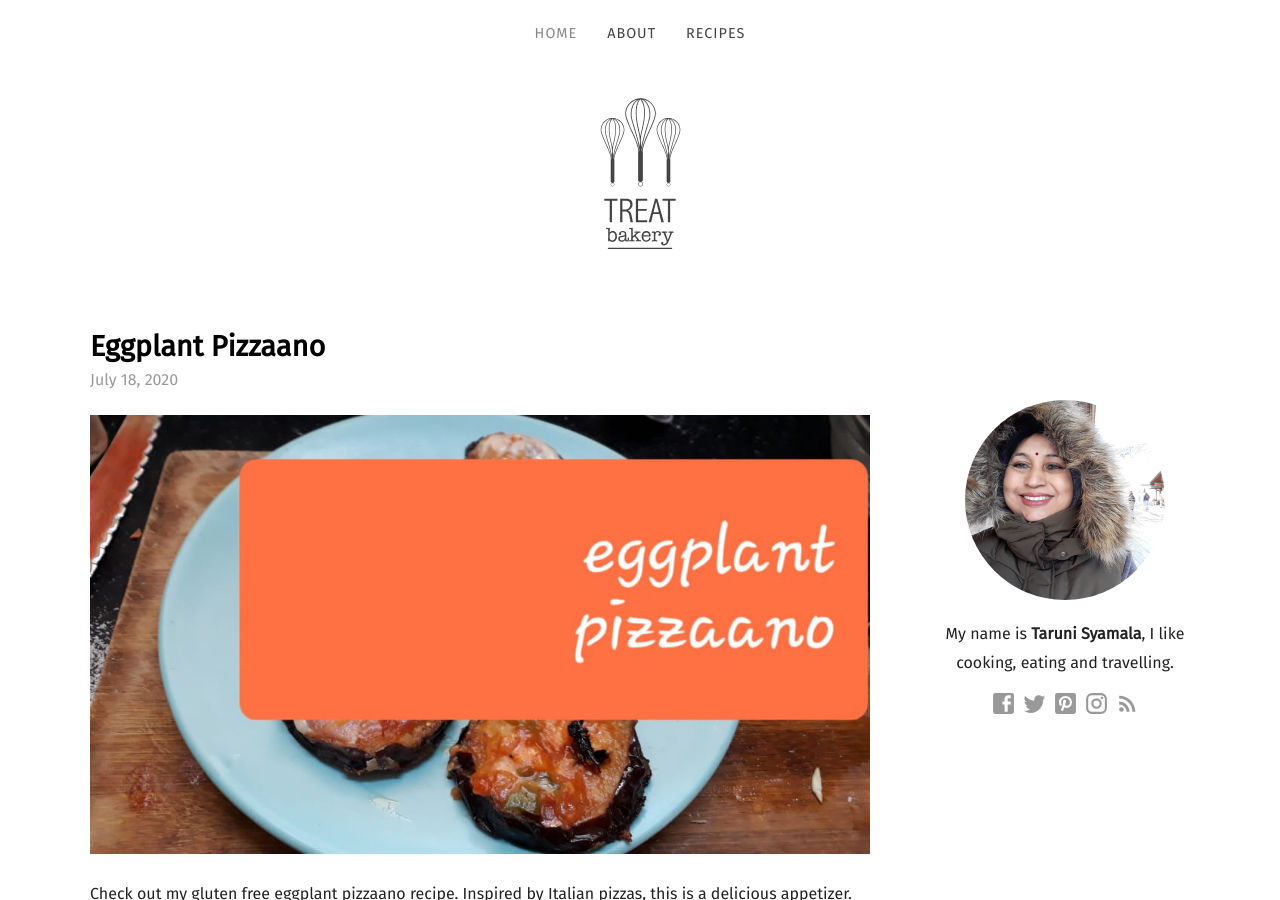
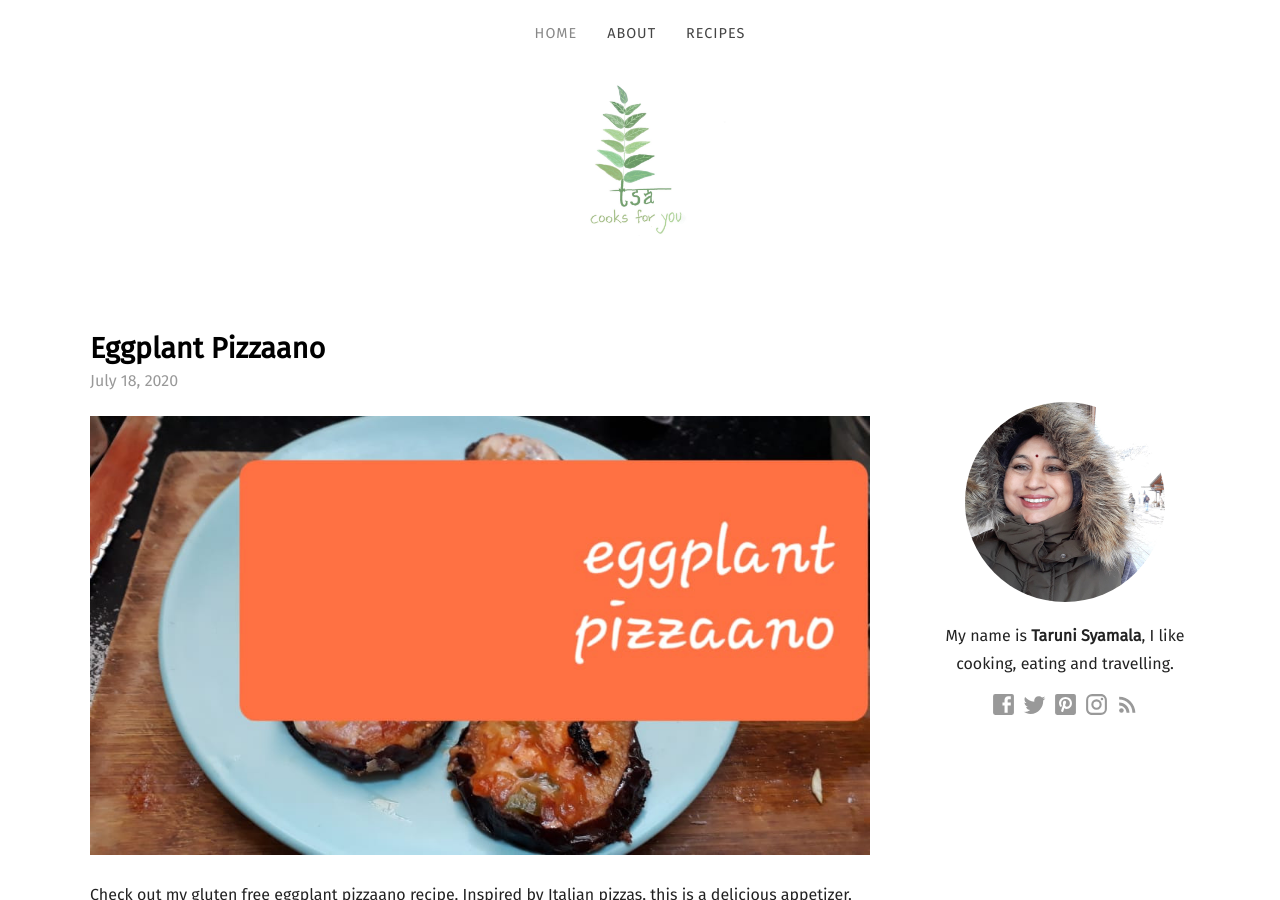
Before and after one commit to tsacooks4u/tsacooks4u.github.io, a Jekyll site: the page built from index.html, in a window 1280 px wide and 900 px high. Built offline with Jekyll 4.4.1, drawn with Linux system fonts in a browser that asks for light colours; some web fonts are replaced; the list of posts is cut into pages by our own code.

Commit message:
Updated 2 files via CloudCannon

```diff
--- a/_data/company_details.yml
+++ b/_data/company_details.yml
@@ -1,2 +1,2 @@
 email: support@example.com
-logo_image: /images/logo.svg
+logo_image: /uploads/logo-1.jpg
```
Also changed, not shown: uploads/logo-1.jpg (added).
